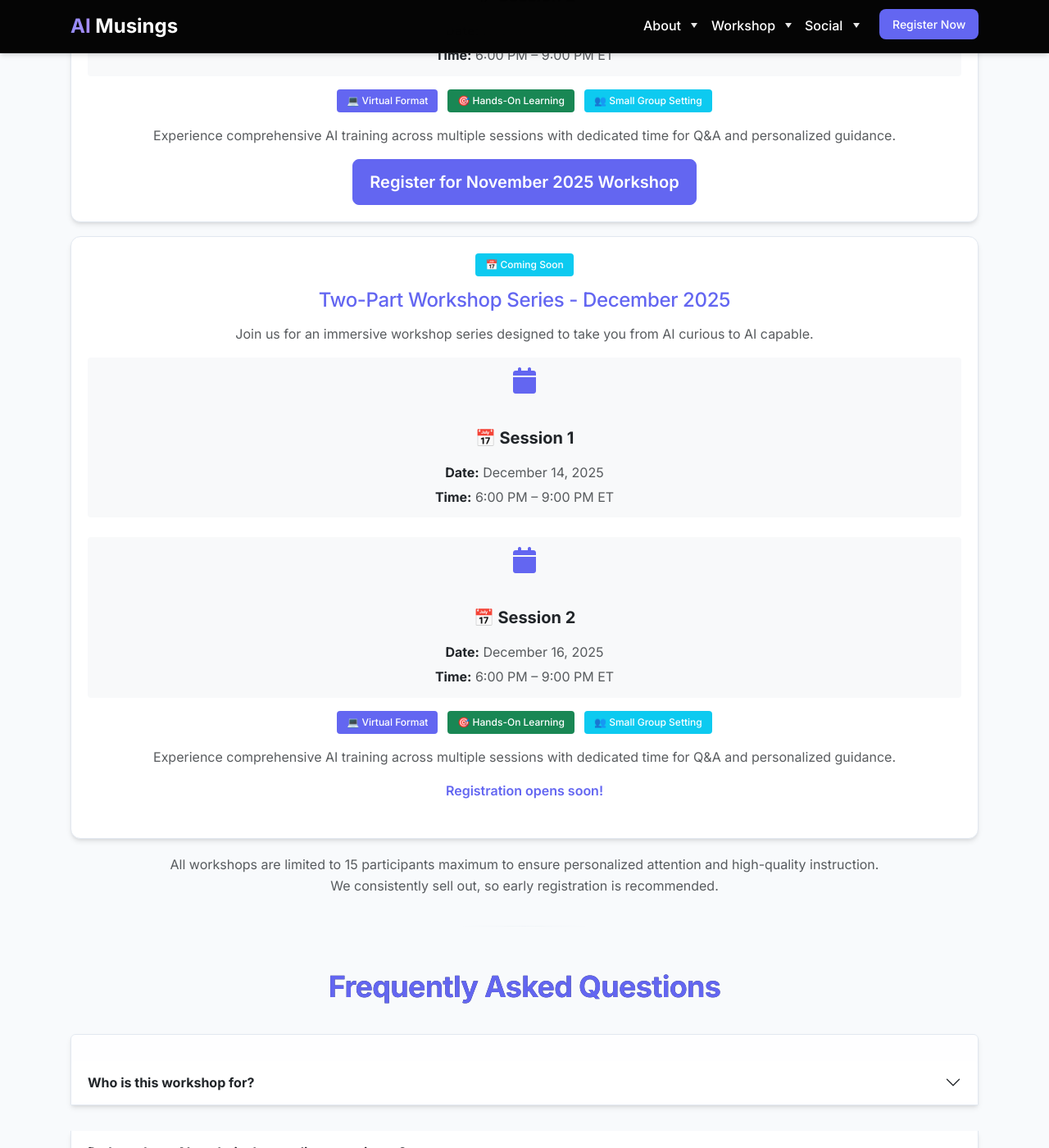
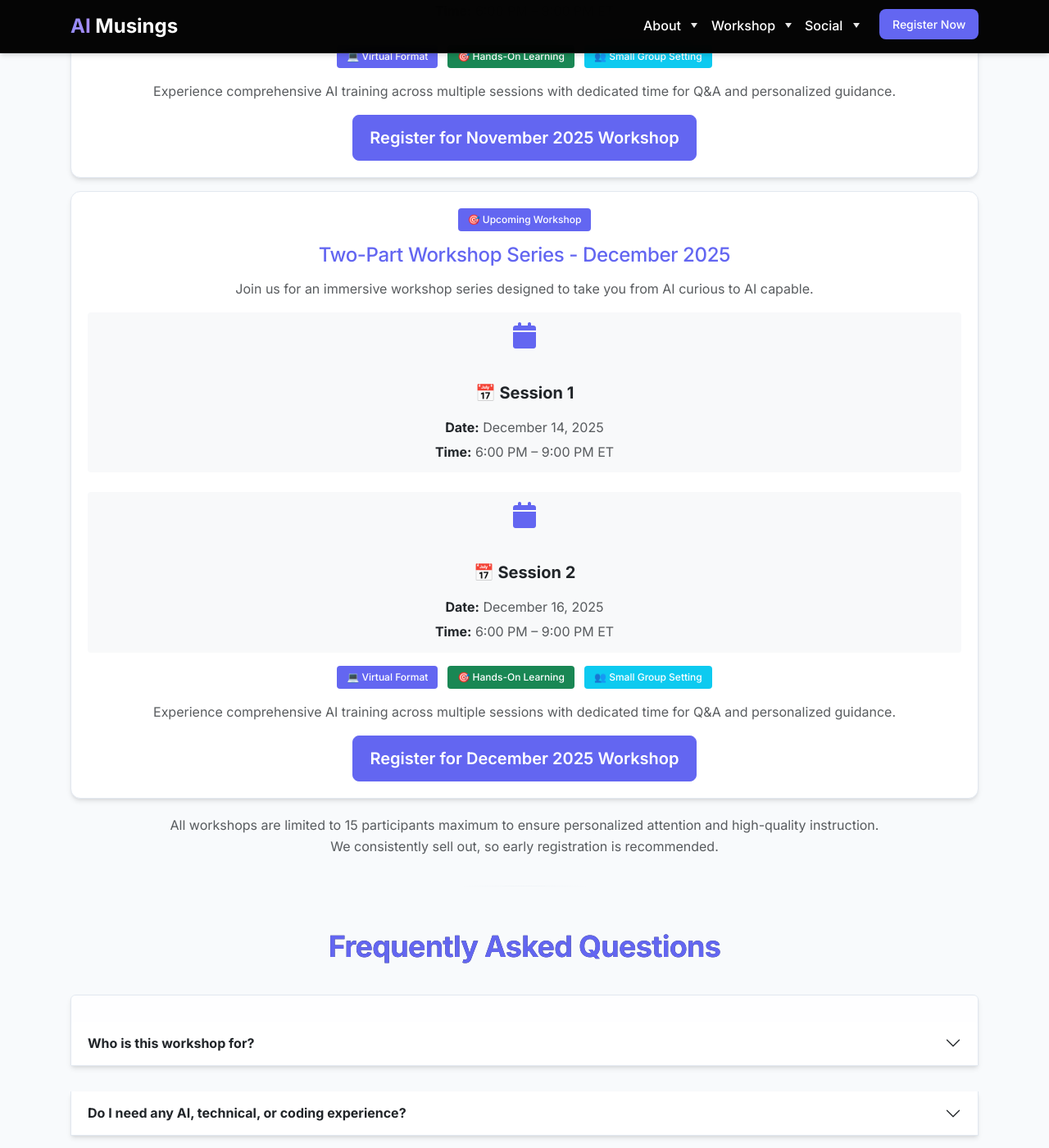
Before and after one commit to pulsarventures/aimusings.site, a Jekyll site: the page built from index.html, in a window 1280 px wide and 1400 px high, scrolled down 11974 px. Shown: the whole window at 82% size. Built offline with Jekyll 4.4.1, drawn with Linux system fonts in a browser that asks for light colours; the list of posts is cut into pages by our own code; some of the changed text lies outside the part shown.

Commit message:
Update workshop registration links and navigation flow
- Changed top navigation Register button to link to workshop schedule section
- Removed November registration button from Hero section
- Updated November workshop (Workshop 5) registration link
- Added December workshop (Workshop 6) registration button
- Updated all workshop schedule table entries with correct registration links
- Updated Upcoming Sessions section with proper registration URLs

🤖 Generated with [Claude Code](https://claude.com/claude-code)

Co-Authored-By: Claude <noreply@anthropic.com>

```diff
--- a/_includes/header.html
+++ b/_includes/header.html
@@ -50,7 +50,7 @@
                     </ul>
                 </li>
                 <li class="nav-item" data-animate="fadeDown" data-delay="450">
-                    <a class="nav-link btn btn-primary btn-sm text-white ms-lg-3 px-4" href="https://www.tixtree.com/e/accelerate-your-ai-game-learn-build-apply-879cd72348e2" target="_blank">Register Now</a>
+                    <a class="nav-link btn btn-primary btn-sm text-white ms-lg-3 px-4" href="#workshop-history">Register Now</a>
                 </li>
             </ul>
         </div>
--- a/index.html
+++ b/index.html
@@ -15,9 +15,6 @@ title: "Accelerate Your AI Game: Learn, Apply, Build in One Immersive Session"
                     A hands-on AI workshop designed for corporate professionals, entrepreneurs, and executives who want to transform their work with practical AI skills.
                 </p>
                 <div class="bg-white rounded shadow-lg p-4 mt-4" style="max-width: 600px; margin: 0 auto;" data-animate="fadeUp" data-delay="400">
-                    <div class="d-flex gap-3 justify-content-center flex-wrap mb-3">
-                        <a href="https://www.tixtree.com/e/accelerate-your-ai-game-learn-build-apply-879cd72348e2" class="btn btn-primary btn-lg px-5 py-3 fw-semibold" target="_blank">Register for November 2025 Workshop</a>
-                    </div>
                     <div class="d-flex gap-3 justify-content-center flex-wrap">
                         <a href="https://www.youtube.com/@AIMusingsBuilderCommunitySnS" class="btn btn-outline-danger btn-md px-4 py-2 fw-semibold" target="_blank">
                             <i class="fab fa-youtube me-2"></i>Visit YouTube Channel
@@ -987,7 +984,7 @@ title: "Accelerate Your AI Game: Learn, Apply, Build in One Immersive Session"
                                 <td>November 9 & 12, 2025</td>
                                 <td><span class="badge bg-primary">📅 Upcoming</span></td>
                                 <td>
-                                    <a href="https://www.tixtree.com/e/accelerate-your-ai-game-learn-build-apply-879cd72348e2" target="_blank" class="btn btn-sm btn-primary">
+                                    <a href="https://www.tixtree.com/e/accelerate-your-ai-game-learn-build-apply-cdecd9e766c5" target="_blank" class="btn btn-sm btn-primary">
                                         <i class="fas fa-ticket-alt me-1"></i>Register Now
                                     </a>
                                 </td>
@@ -995,8 +992,12 @@ title: "Accelerate Your AI Game: Learn, Apply, Build in One Immersive Session"
                             <tr class="table-info">
                                 <td><strong>Workshop 6</strong></td>
                                 <td>December 14 & 16, 2025</td>
-                                <td><span class="badge bg-info">📅 Coming Soon</span></td>
-                                <td><span class="text-muted">Registration opens soon</span></td>
+                                <td><span class="badge bg-primary">📅 Upcoming</span></td>
+                                <td>
+                                    <a href="https://www.tixtree.com/e/accelerate-your-ai-game-learn-build-apply-879cd72348e2" target="_blank" class="btn btn-sm btn-primary">
+                                        <i class="fas fa-ticket-alt me-1"></i>Register Now
+                                    </a>
+                                </td>
                             </tr>
                         </tbody>
                     </table>
@@ -1063,7 +1064,7 @@ title: "Accelerate Your AI Game: Learn, Apply, Build in One Immersive Session"
                                     <span class="badge bg-info px-3 py-2">👥 Small Group Setting</span>
                                 </div>
                                 <p class="text-muted mb-4">Experience comprehensive AI training across multiple sessions with dedicated time for Q&A and personalized guidance.</p>
-                                <a href="https://www.tixtree.com/e/accelerate-your-ai-game-learn-build-apply-879cd72348e2" class="btn btn-primary btn-lg px-5 py-3 fw-semibold" target="_blank">Register for November 2025 Workshop</a>
+                                <a href="https://www.tixtree.com/e/accelerate-your-ai-game-learn-build-apply-cdecd9e766c5" class="btn btn-primary btn-lg px-5 py-3 fw-semibold" target="_blank">Register for November 2025 Workshop</a>
                             </div>
                         </div>
                     </div>
@@ -1073,7 +1074,7 @@ title: "Accelerate Your AI Game: Learn, Apply, Build in One Immersive Session"
                 <div class="card card-hover glass-effect">
                     <div class="card-body p-5">
                         <div class="text-center mb-4">
-                            <div class="badge bg-info px-3 py-2 mb-3">📅 Coming Soon</div>
+                            <div class="badge bg-primary px-3 py-2 mb-3">🎯 Upcoming Workshop</div>
                             <h3 class="h4 mb-3 text-primary">Two-Part Workshop Series - December 2025</h3>
                             <p class="text-muted mb-4">Join us for an immersive workshop series designed to take you from AI curious to AI capable.</p>
                         </div>
@@ -1109,7 +1110,7 @@ title: "Accelerate Your AI Game: Learn, Apply, Build in One Immersive Session"
                                     <span class="badge bg-info px-3 py-2">👥 Small Group Setting</span>
                                 </div>
                                 <p class="text-muted mb-4">Experience comprehensive AI training across multiple sessions with dedicated time for Q&A and personalized guidance.</p>
-                                <p class="text-primary fw-semibold">Registration opens soon!</p>
+                                <a href="https://www.tixtree.com/e/accelerate-your-ai-game-learn-build-apply-879cd72348e2" class="btn btn-primary btn-lg px-5 py-3 fw-semibold" target="_blank">Register for December 2025 Workshop</a>
                             </div>
                         </div>
                     </div>
@@ -1323,7 +1324,7 @@ title: "Accelerate Your AI Game: Learn, Apply, Build in One Immersive Session"
                     Seats are limited to ensure every participant receives personalized attention and support. Don't miss your chance to join our next session and accelerate your AI journey.
                 </p>
                 <div class="d-flex gap-3 justify-content-center flex-wrap" data-animate="fadeUp" data-delay="400">
-                    <a href="https://www.tixtree.com/e/accelerate-your-ai-game-learn-build-apply-879cd72348e2" class="btn btn-light btn-lg px-5 py-3 fw-semibold" target="_blank">Register for November 2025 Workshop</a>
+                    <a href="https://www.tixtree.com/e/accelerate-your-ai-game-learn-build-apply-cdecd9e766c5" class="btn btn-light btn-lg px-5 py-3 fw-semibold" target="_blank">Register for November 2025 Workshop</a>
                     <a href="#contact" class="btn btn-outline-light btn-lg px-5 py-3 fw-semibold">Contact Us With Questions</a>
                 </div>
             </div>
```
